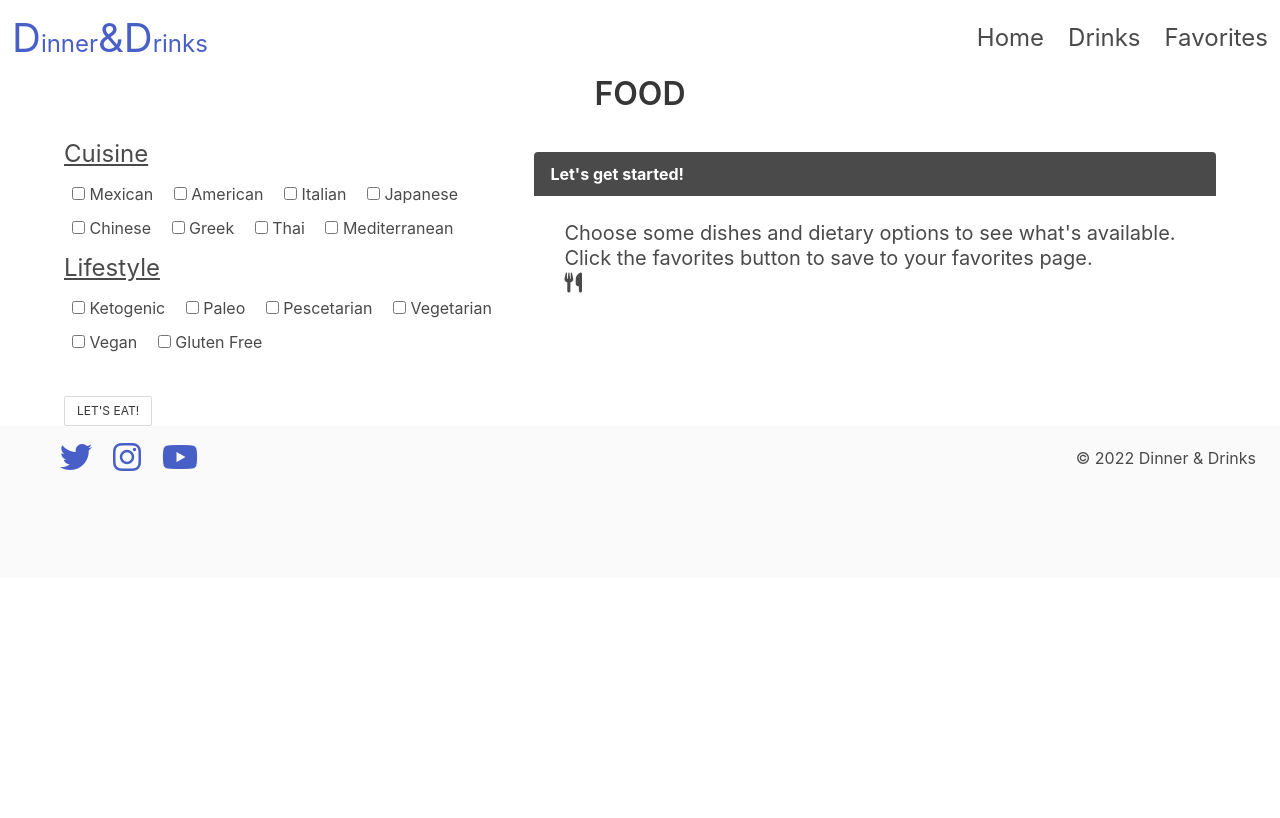
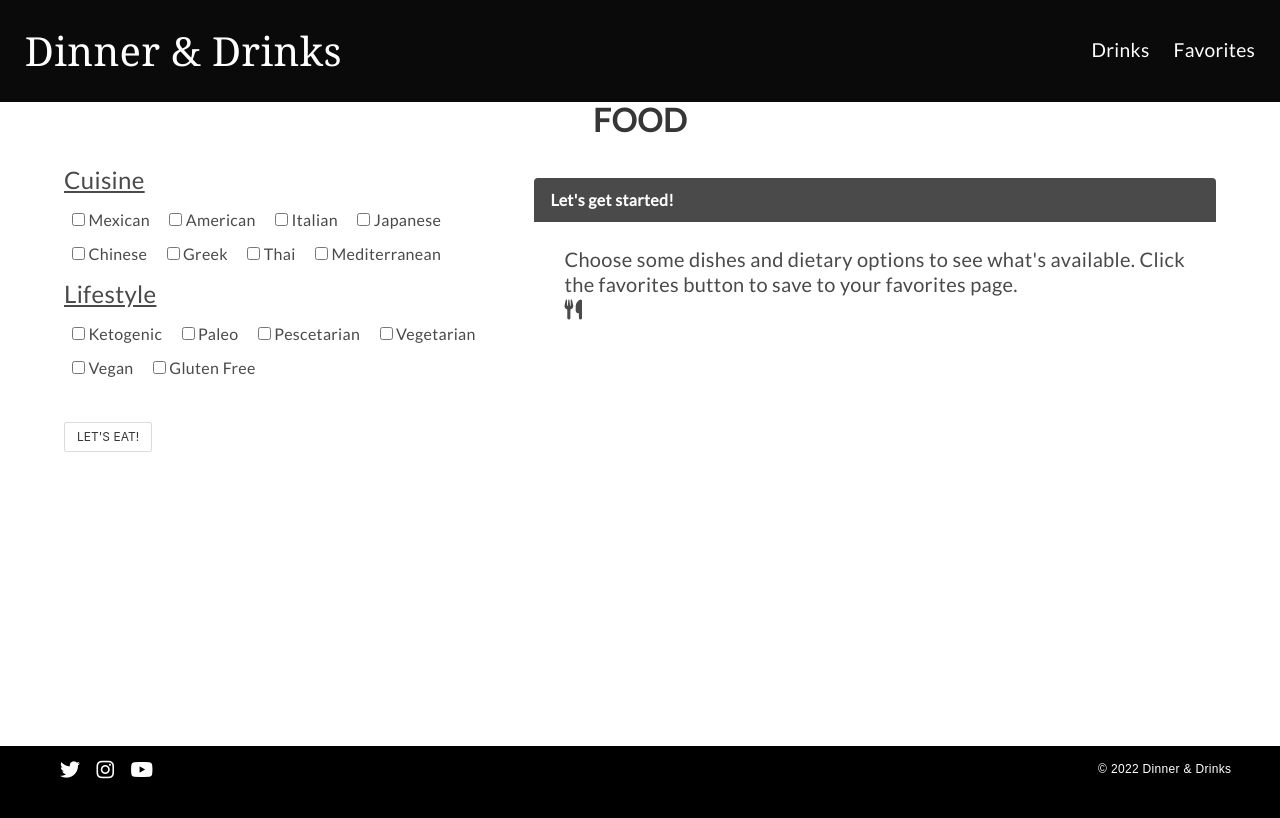
Before and after one commit to sophiehomer/dinner_and_drinks, a plain HTML site: page Food/foodIndex.html in a window 1280 px wide. Drawn offline with nearby package versions, Linux system fonts and the light colour scheme.

Commit message:
header and footer styles foodindex

```diff
--- a/Cocktails/cocktails.css
+++ b/Cocktails/cocktails.css
@@ -0,0 +1,35 @@
+body {
+    position: relative;
+    min-height: 110vh;
+    /* background: url(../assests/images/landingPage.jpg);
+    background-position: center;
+    background-repeat: no-repeat;
+    background-attachment: fixed;
+    background-size: cover; */
+    letter-spacing: .02em;
+  }
+
+
+/* --------------------------------- FOOTER --------------------------------- */
+footer {
+    background-color: black !important;
+    color: white;
+    position: absolute !important;
+    width: 100%;
+    bottom: 0 !important;
+    margin: 0px !important;
+  }
+
+  .footer-copyright {
+    padding-right: 2%;
+    font-size: 12px;
+    font-family: sans-serif;
+  }
+
+  .footer-icons {
+    color: white;
+  }
+
+  .footer-icons:hover {
+    color: #FFD211;
+  }
--- a/Favorites/favorites.css
+++ b/Favorites/favorites.css
@@ -0,0 +1,35 @@
+body {
+    position: relative;
+    min-height: 110vh;
+    /* background: url(../assests/images/landingPage.jpg);
+    background-position: center;
+    background-repeat: no-repeat;
+    background-attachment: fixed;
+    background-size: cover; */
+    letter-spacing: .02em;
+  }
+
+
+/* --------------------------------- FOOTER --------------------------------- */
+footer {
+    background-color: black !important;
+    color: white;
+    position: absolute !important;
+    width: 100%;
+    bottom: 0 !important;
+    margin: 0px !important;
+  }
+
+  .footer-copyright {
+    padding-right: 2%;
+    font-size: 12px;
+    font-family: sans-serif;
+  }
+
+  .footer-icons {
+    color: white;
+  }
+
+  .footer-icons:hover {
+    color: #FFD211;
+  }
--- a/Food/food.css
+++ b/Food/food.css
@@ -0,0 +1,45 @@
+body {
+    position: relative;
+    min-height: 110vh;
+    letter-spacing: .02em;
+    font-family: lato, arial, helvetica;
+
+  }
+/* --------------------------------- HEADER --------------------------------- */
+
+
+#logo {
+    color: white !important;
+    font-family: georgia, arial, helvetica;
+}
+
+nav {
+    padding: 1%;
+    font-size: 1.2em;
+}
+/* ----------------- CUISINE OPTIONS & DIETARY RESTRICTIONS ----------------- */
+
+
+/* --------------------------------- FOOTER --------------------------------- */
+footer {
+    background-color: black !important;
+    color: white;
+    position: absolute !important;
+    width: 100%;
+    bottom: 0 !important;
+    margin: 0px !important;
+  }
+
+  .footer-copyright {
+    padding-right: 2%;
+    font-size: 12px;
+    font-family: sans-serif;
+  }
+
+  .footer-icons {
+    color: white;
+  }
+
+  .footer-icons:hover {
+    color: #FFD211;
+  }
--- a/Food/foodIndex.html
+++ b/Food/foodIndex.html
@@ -6,6 +6,9 @@
     <meta http-equiv="X-UA-Compatible" content="IE=edge">
     <meta name="viewport" content="width=device-width, initial-scale=1.0">
     <title>Dinner&Drinks</title>
+    <link rel="preconnect" href="https://fonts.googleapis.com">
+    <link rel="preconnect" href="https://fonts.gstatic.com" crossorigin>
+    <link href="https://fonts.googleapis.com/css2?family=Lato:wght@100;300;400&display=swap" rel="stylesheet">
     <link rel="stylesheet" href="https://cdnjs.cloudflare.com/ajax/libs/font-awesome/6.0.0-beta3/css/all.min.css">
     <link rel="stylesheet" href="https://cdn.jsdelivr.net/npm/bulma@0.9.3/css/bulma.min.css">
     <link rel="stylesheet" href="./food.css">
@@ -14,31 +17,31 @@
 <body>
     <!-- Navigation -->
     <header>
-        <nav class="navbar" role="navigation" aria-label="main navigation">
+        <nav class="navbar is-black" role="navigation" aria-label="main navigation">
             <div class="navbar-brand">
-                <a class="navbar-item" href="index.html">
-                    <div class="logo">
-                        <h1 class="is-size-2 is-size-3-mobile is-size-2-desktop logo">D<span
-                                class="is-size-4 is-size-5-mobile">inner</span>&D<span
-                                class="is-size-4 is-size-5-mobile">rinks</span></h1>
-                    </div>
+                <a class="navbar-brand" href="index.html">
+                    <!-- <div class="logo"> -->
+                        <a class="navbar-item is-size-4 is-size-6-mobile" href="../Landing Page/index.html">
+                            <h1 class="is-size-3-mobile is-size-2-desktop logo" id="logo">Dinner & Drinks</h1>
+                        </a>
+                    <!-- </div> -->
                 </a>
-                <a role="button" class="navbar-burger" aria-label="menu" aria-expanded="true"
+                <!-- <a role="button" class="navbar-burger" aria-label="menu" aria-expanded="true"
                     data-target="navbarBasicExample">
                     <span aria-hidden="true"></span>
                     <span aria-hidden="true"></span>
                     <span aria-hidden="true"></span>
-                </a>
+                </a> -->
             </div>
             <div id="navbarBasicExample" class="navbar-menu">
                 <div class="navbar-end">
-                    <a class="navbar-item is-size-4 is-size-6-mobile" href="../Landing Page/index.html">
+                    <!-- <a class="navbar-item is-size-4 is-size-6-mobile" href="../Landing Page/index.html">
                         Home
-                    </a>
-                    <a class="navbar-item is-size-4 is-size-6-mobile" href="../Cocktails/drinkIndex.html">
+                    </a> -->
+                    <a class="navbar-item is-size-6-mobile" href="../Cocktails/drinkIndex.html">
                         Drinks
                     </a>
-                    <a class="navbar-item is-size-4 is-size-6-mobile" href="../Favorites/favorites.html">
+                    <a class="navbar-item is-size-6-mobile" href="../Favorites/favorites.html">
                         Favorites
                     </a>
                 </div>
@@ -141,13 +144,13 @@
     <!-- Footer -->
     <footer class="level is-mobile pt-2 footer">
         <div class="footer-left pl-5">
-            <a href="#" class="footer-icons is-size-3 is-size-5-mobile">
+            <a href="#" class="footer-icons is-size-5 is-size-5-mobile">
                 <i class="fab fa-twitter blackiconcolor pl-3"></i>
             </a>
-            <a href="#" class="footer-icons is-size-3 is-size-5-mobile">
+            <a href="#" class="footer-icons is-size-5 is-size-5-mobile">
                 <i class="fab fa-instagram blackiconcolor pl-3"></i>
             </a>
-            <a href="#" class="footer-icons is-size-3 is-size-5-mobile">
+            <a href="#" class="footer-icons is-size-5 is-size-5-mobile">
                 <i class="fab fa-youtube blackiconcolor pl-3"></i>
             </a>
         </div>
--- a/Landing Page/landingPage.css
+++ b/Landing Page/landingPage.css
@@ -117,11 +117,11 @@ button {
 footer {
   background-color: black !important;
   color: white;
-  position: absolute;
+  position: absolute !important;
   width: 100%;
-  bottom: 0;
-  padding: 1% !important;
-  margin: 0px;
+  bottom: 0 !important;
+  margin: 0px !important;
+  padding: 3% !important;
 }
 
 .footer-copyright {
```
Also changed, not shown: Cocktails/drinkIndex.html (+3 -3 lines), Favorites/favorites.html (+3 -3 lines).
